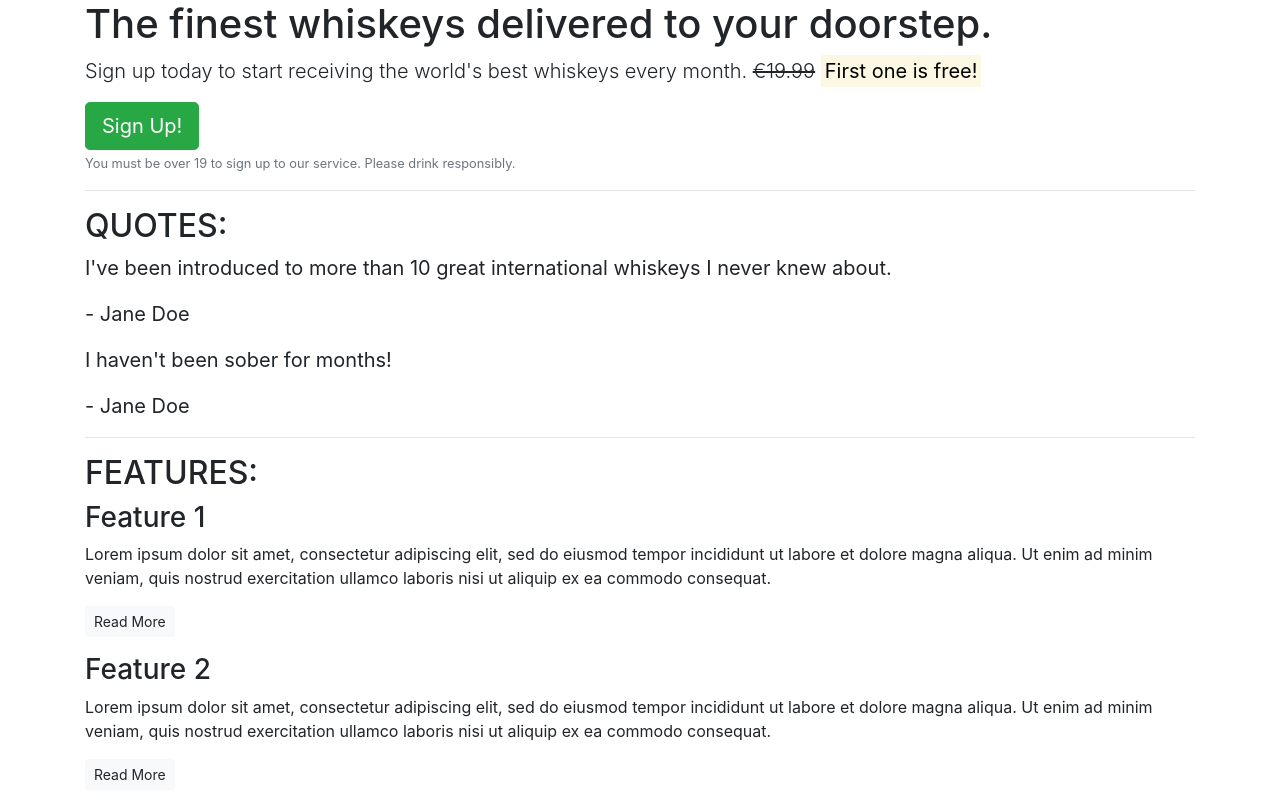
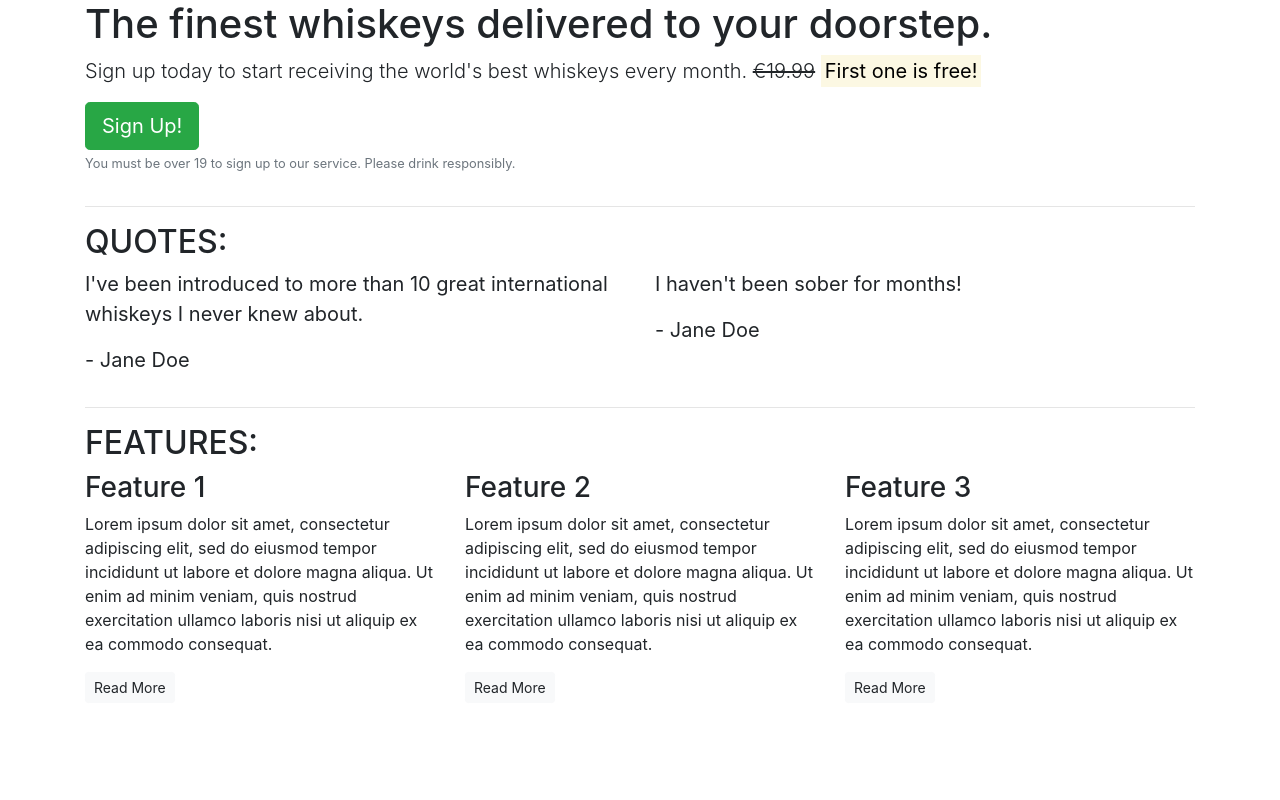
Before and after one commit to aryan008/whiskey-drop, a plain HTML site: page index.html in a window 1280 px wide. Shown: the top 800 px of the page. Drawn offline with nearby package versions, Linux system fonts and the light colour scheme.

Commit message:
Updating for grid documentation and layout

```diff
--- a/index.html
+++ b/index.html
@@ -12,6 +12,8 @@
 <body>
     <article class="container">
         <!-- Callout -->
+        <div class = "row">
+            <div class="col-12"> <!--a column class must be the direct child of a row class-->
             <section class="callout">
                 <h1>The finest whiskeys delivered to your doorstep.</h1>
                 <p class = "lead">Sign up today to start receiving the world's best whiskeys every month.
@@ -19,41 +21,65 @@
                 <button class = "btn btn-success btn-lg">Sign Up!</button>
                 <p class = "text-muted"><small>You must be over 19 to sign up to our service. Please drink responsibly.</small></p>
             </section>
+            </div>
+        </div>
         <!-- /.callout -->
         <hr>
 
         <!-- Quotes -->
         <section class="quotes">
+            <div class="row">
+                <div class="col-12"> <!--a column class must be the direct child of a row class-->
                     <h2 class="text-uppercase">Quotes:</h2>
+                    </div>
+                </div>
+                <div class="row">
+                    <div class="col-12 col-md-6"> <!--a column class must be the direct child of a row class-->
                         <blockquote class="blockquote">
                             <p>I've been introduced to more than 10 great international whiskeys I never knew about.</p>
                             <p>- Jane Doe</p>
                         </blockquote>
+                    </div>
+                    <div class="col-12 col-md-6"> <!--a column class must be the direct child of a row class-->
                         <blockquote class="blockquote">
                             <p>I haven't been sober for months!</p>
                             <p>- Jane Doe</p>
                         </blockquote>
+                    </div>
+            </div>
         </section>
         <!-- /.quotes -->
         <hr>
 
         <!-- Features -->
         <section class="features">
+            <div class="row">
+                <div class="col-12"> <!--a column class must be the direct child of a row class-->
                     <h2 class="text-uppercase">Features:</h2>
+                </div>
+            </div>
+            <div class="row">
+                <div class="col-12 col-md-6 col-lg-4"> <!--a column class must be the direct child of a row class-->
                     <div class="feature">
                         <h3>Feature 1</h3>
                         <p>Lorem ipsum dolor sit amet, consectetur adipiscing elit, sed do eiusmod tempor incididunt ut labore et dolore magna aliqua. Ut enim ad minim veniam, quis nostrud exercitation ullamco laboris nisi ut aliquip ex ea commodo consequat.</p>
                         <p><a class = "btn btn-sm btn-light" href = "">Read More</a></p>
                     </div>
+            </div>
+            <div class="col-12  col-md-6 col-lg-4"> <!--a column class must be the direct child of a row class-->
                 <div class="feature">
                     <h3>Feature 2</h3>
                     <p>Lorem ipsum dolor sit amet, consectetur adipiscing elit, sed do eiusmod tempor incididunt ut labore et dolore magna aliqua. Ut enim ad minim veniam, quis nostrud exercitation ullamco laboris nisi ut aliquip ex ea commodo consequat.</p>
                     <p><a class = "btn btn-sm btn-light" href = "">Read More</a></p>
                 </div>
+            </div>
+            <div class="col-12 d-md-none d-lg-block col-lg-4"> <!--a column class must be the direct child of a row class-->
                 <div class="feature">
                     <h3>Feature 3</h3>
                     <p>Lorem ipsum dolor sit amet, consectetur adipiscing elit, sed do eiusmod tempor incididunt ut labore et dolore magna aliqua. Ut enim ad minim veniam, quis nostrud exercitation ullamco laboris nisi ut aliquip ex ea commodo consequat.</p>
                     <p><a class = "btn btn-sm btn-light" href = "">Read More</a></p>
+                </div>
+            </div>
             </div>
         </section>
         <!-- /.features -->
```
Lines whose indentation alone changed are shown as unchanged.
